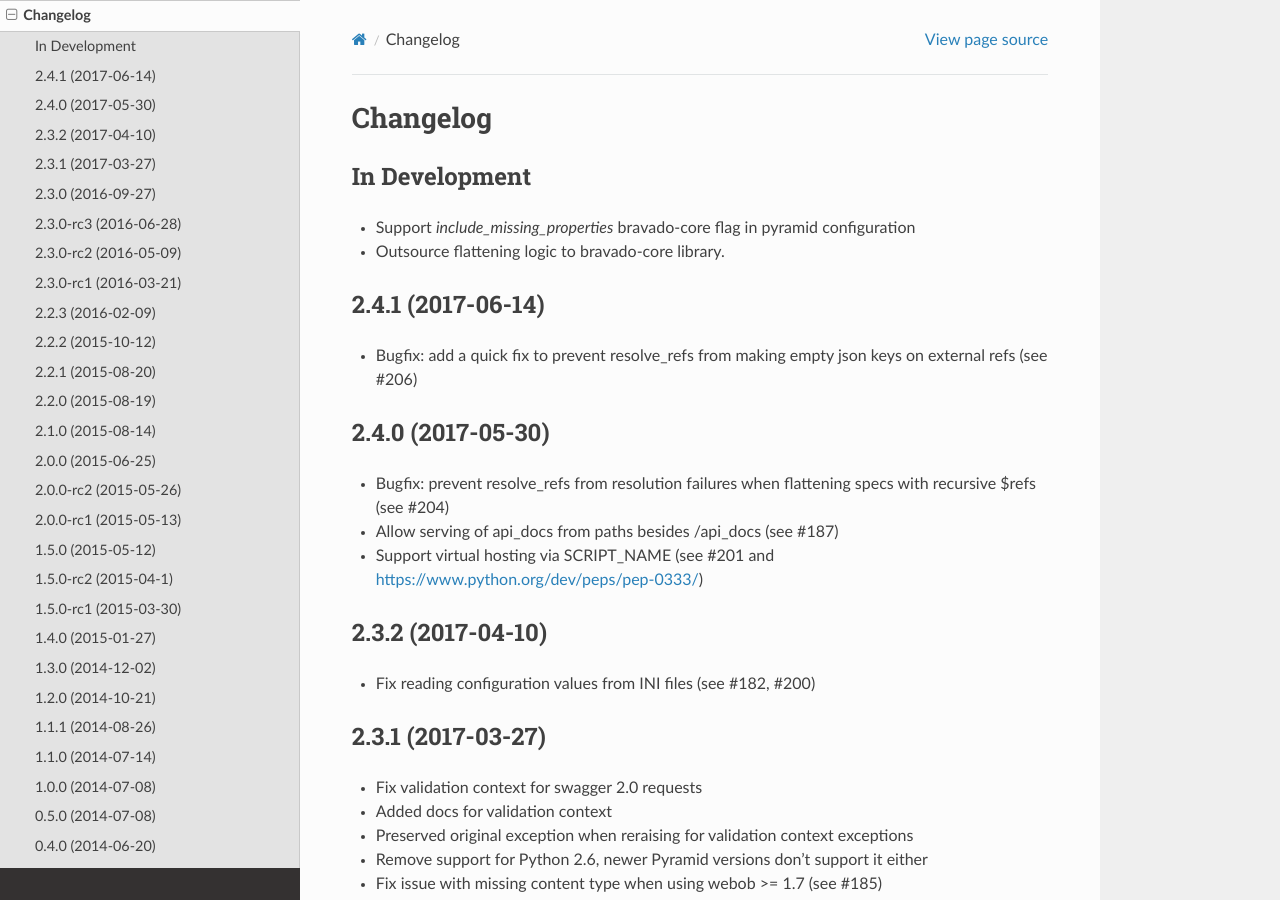
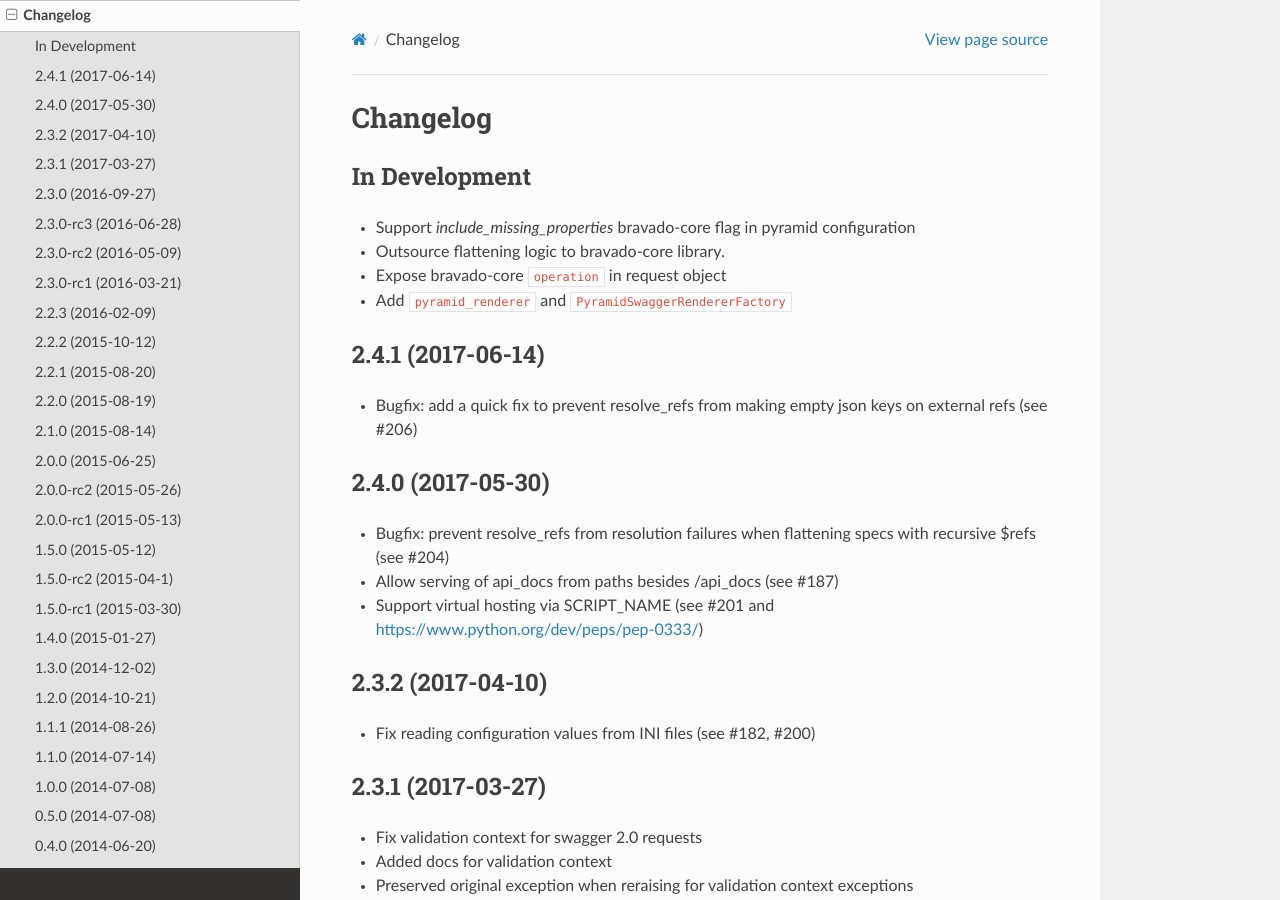
Before and after one commit to Yelp/pyramid_swagger, a Sphinx documentation site: the page built from docs/changelog.rst, in a window 1280 px wide and 900 px high. Built offline with Sphinx 7.4.7 and the Read the Docs theme 2.0.0, drawn with Linux system fonts in a browser that asks for light colours.

Commit message:
Update changelog

```diff
--- a/docs/changelog.rst
+++ b/docs/changelog.rst
@@ -5,6 +5,8 @@ In Development
 ++++++++++++++++++++++++++
 * Support `include_missing_properties` bravado-core flag in pyramid configuration
 * Outsource flattening logic to bravado-core library.
+* Expose bravado-core ``operation`` in request object
+* Add ``pyramid_renderer`` and ``PyramidSwaggerRendererFactory``
 
 2.4.1 (2017-06-14)
 ++++++++++++++++++++++++++
```
